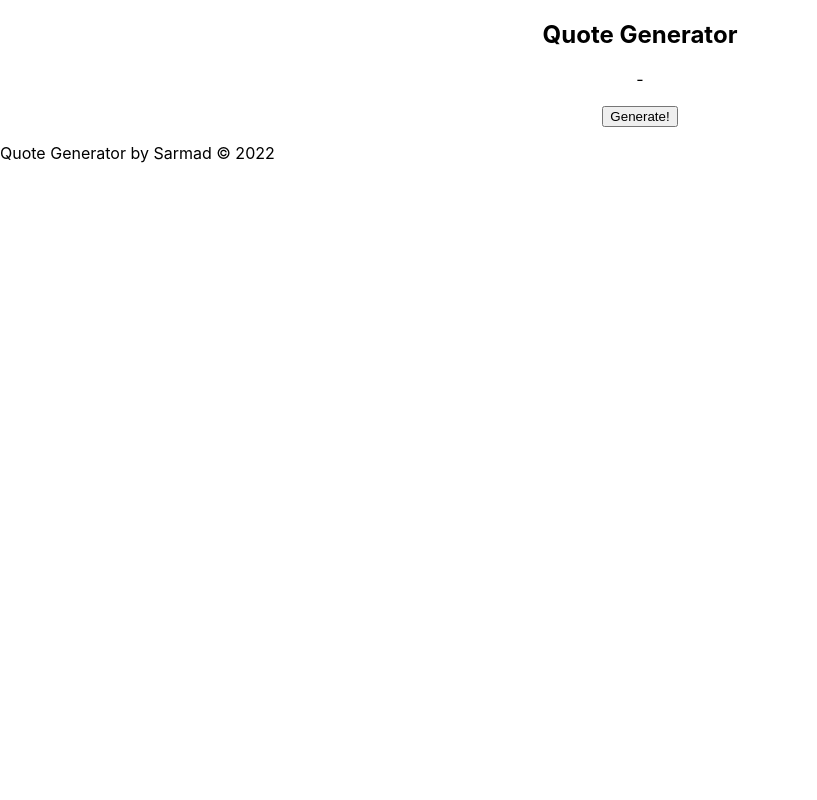
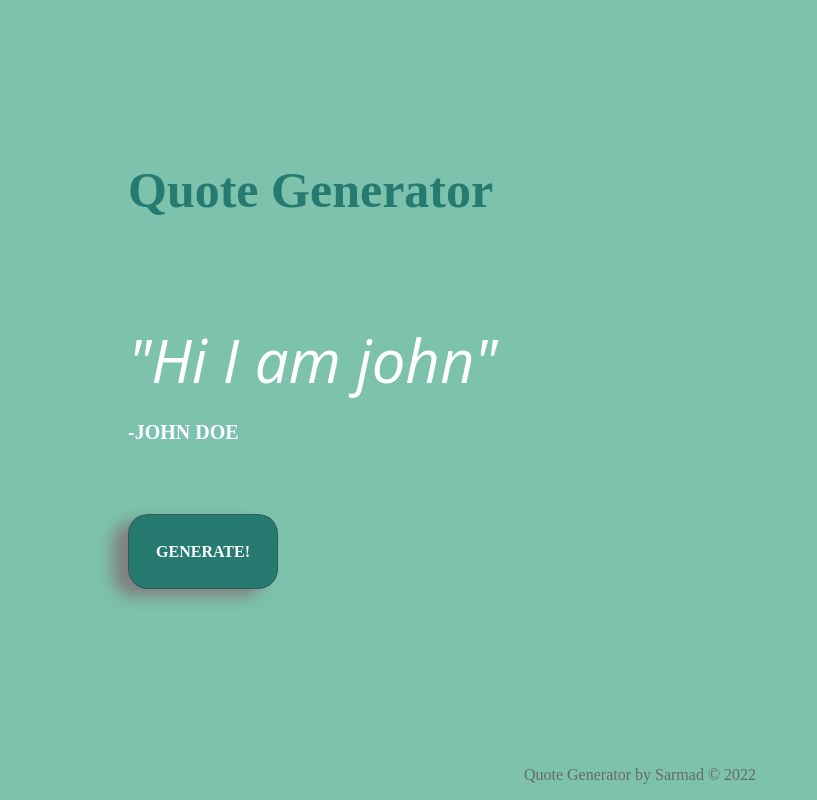
Before and after one commit to ahsarmad/QuoteGenerator, a React (Create React App) app: page / in a window 1280 px wide. Shown: the whole page, without its empty margins (0-817 px from the left). Built offline with nearby package versions, Linux system fonts and the light colour scheme.

Commit message:
made pretty

```diff
--- a/src/App.js
+++ b/src/App.js
@@ -1,44 +1,37 @@
 import "./App.css";
 import Quotes from "./components/Quotes";
 import Footer from "./components/Footer";
+import { data } from "./data/data";
+import { useState } from "react";
+import { useEffect } from "react";
+import "./styles/styles.css";
 
 function App() {
-  const data = [
-    {
-      name: "Sarmad",
-      quote: '"This is an awesome quote"',
-    },
-    {
-      name: "John Doe",
-      quote: '"This is a good quote"',
-    },
-    {
-      name: "Mouse",
-      quote: '"This is a mouse quote"',
-    },
-    {
-      name: "Dog",
-      quote: '"This is a dog quote"',
-    },
-    {
-      name: "Cat",
-      quote: '"This is a cat quote"',
-    },
-    {
-      name: "Bear",
-      quote: '"This is a bear quote"',
-    },
-  ];
+  const [quote, setQuote] = useState();
+  const [isLoading, setIsLoading] = useState(true);
+  const randomize = () => {
+    const randomNumber = Math.floor(Math.random() * data.length);
+    setQuote(data[randomNumber]);
+  };
+
+  useEffect(() => {
+    randomize();
+    setIsLoading(false);
+  }, []);
 
   return (
-    <section>
-      <div className="App">
+    <section className="page">
+      <div className="container">
         <h1>Quote Generator</h1>
-        {/* Quote */}
-        <Quotes data={data} />
-        <button>Generate!</button>
+        {isLoading ? (
+          <p className="loading">Quote now loading...</p>
+        ) : (
+          <div className="quote-container">
+            <Quotes data={quote} />
+          </div>
+        )}
+        <button onClick={randomize}>Generate!</button>
       </div>
-      {/* Footer */}
       <Footer />
     </section>
   );
--- a/src/components/Footer.js
+++ b/src/components/Footer.js
@@ -2,7 +2,7 @@ import React from "react";
 
 const Footer = ({ name }) => {
   return (
-    <footer>
+    <footer className="footer">
       <p>Quote Generator by Sarmad &copy; 2022</p>
     </footer>
   );
--- a/src/components/Quotes.js
+++ b/src/components/Quotes.js
@@ -4,7 +4,7 @@ const Quotes = ({ data }) => {
   return (
     <div>
       <blockquote>{data.quote}</blockquote>
-      <p>-{data.name}</p>
+      <p className="name">-{data.name}</p>
     </div>
   );
 };
--- /dev/null
+++ b/src/data/data.js
@@ -0,0 +1,26 @@
+export const data = [
+  {
+    name: "Sarmad",
+    quote: '"Hi I am sarmad"',
+  },
+  {
+    name: "John Doe",
+    quote: '"Hi I am john"',
+  },
+  {
+    name: "Mouse",
+    quote: '"Hi I am a mouse"',
+  },
+  {
+    name: "Dog",
+    quote: '"Hi I am a dog"',
+  },
+  {
+    name: "Cat",
+    quote: '"Hi I am a cat"',
+  },
+  {
+    name: "Bear",
+    quote: '"Hi I am a bear"',
+  },
+];
--- /dev/null
+++ b/src/styles/styles.css
@@ -0,0 +1,84 @@
+body {
+    font-family: Fira code;
+}
+
+.page {
+    background-color: #7cc2ad;
+    display: flex;
+    flex-direction: column;
+    height: 100vh;
+}
+
+.container {
+    display: flex;
+    flex-direction: column;
+    height: 95vh;
+    justify-content: center;
+    margin: 0 auto;
+    max-width: 1200px;
+    width: 80%;
+}
+
+h1 {
+    color: #267a6f;
+    font-size: 50px;
+    margin: 0 0 100px;
+}
+
+.quote-container {
+    margin-bottom: 50px;
+    }
+
+blockquote {
+    color: white;
+    font-family: open sans;
+    font-style: italic;
+    margin: 0;
+    font-size: 60px;
+}
+
+.name {
+    color: white;
+    font-size: 20px;
+    font-weight: 800;
+    text-transform: uppercase;
+}
+
+button{
+    display: flex;
+    justify-content: center;
+    align-items: center;
+    background-color: #267a6f;
+    position: relative;
+    width: 150px;
+    height: 75px;
+    color: white;
+    border: 1px solid rgba(59, 58, 58, 0.46);
+    border-radius: 20px;
+    box-shadow: -15px 7.5px 15px grey;
+    top: 0;
+    transition: top ease 0.5s;
+    cursor: pointer;
+    font-family: fira code;
+    font-weight: bold;
+    font-size: 1rem;
+    padding: 15px;
+    text-transform: uppercase;
+
+}
+
+button:hover{
+    background-color: white;
+    color: #267a6f;
+    top: -8px;
+}
+
+footer {
+    color: dimgray;
+    text-align: center;
+}
+
+.loading {
+    color: white;
+    font-size: 20px;
+}
```
